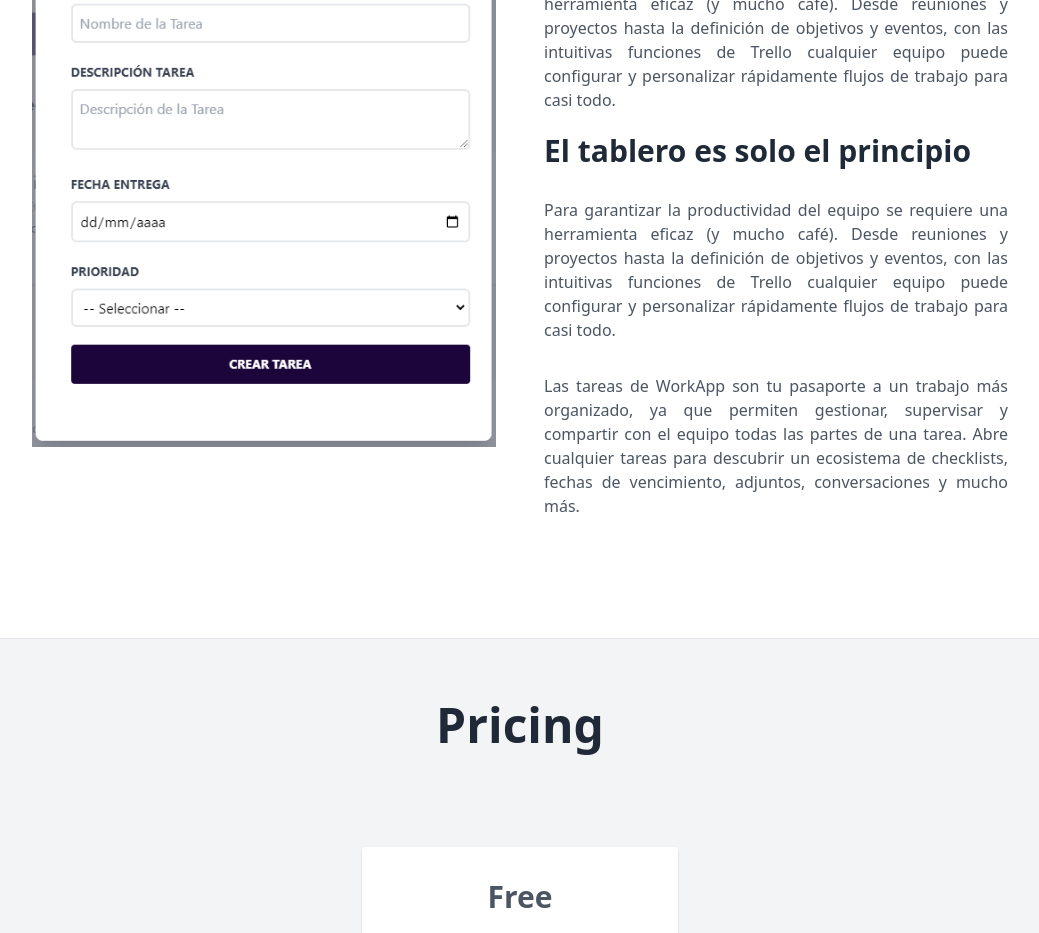
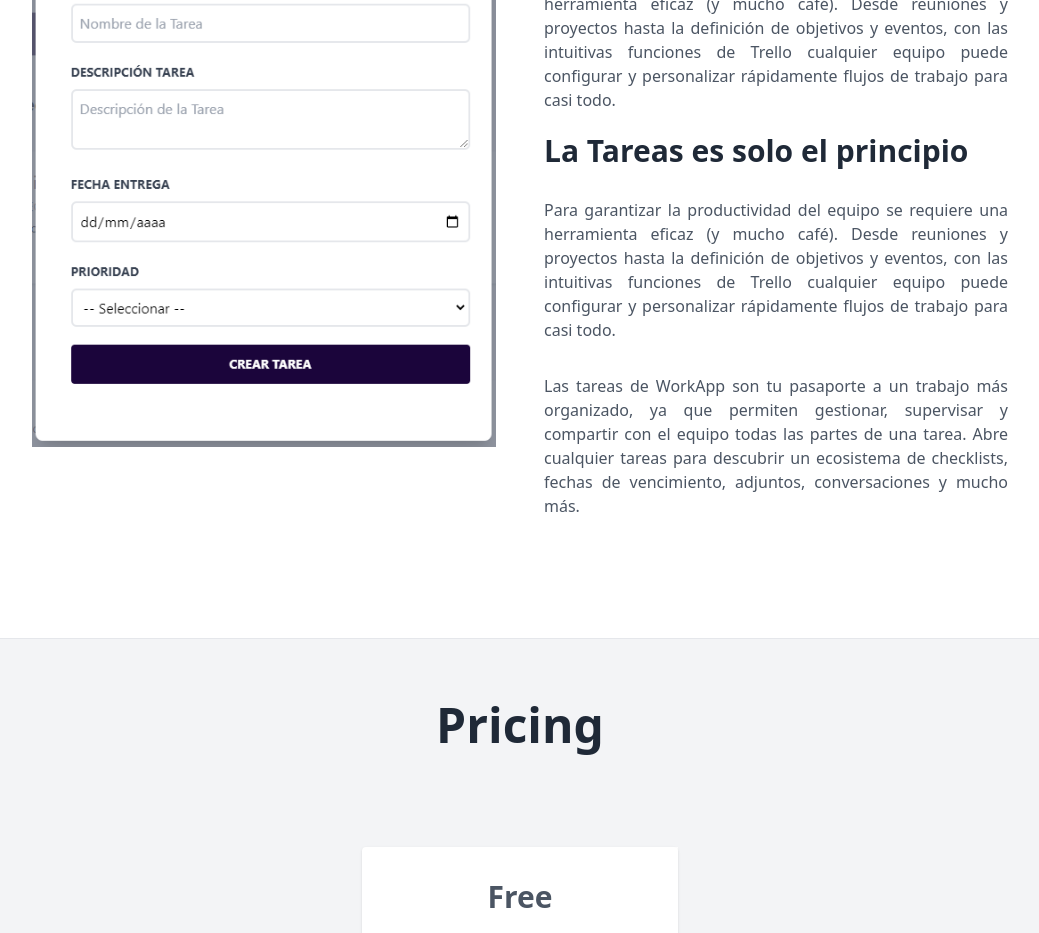
Before and after one commit to alexbastidasdev/workapp-frontend, a React (Vite) app: page / in a window 1280 px wide. Shown: the part 1700-2633 px from the top of the page, without its empty margins (120-1159 px from the left). Built offline with nearby package versions, Linux system fonts and the light colour scheme; no server answers.

Commit message:
modifique home segunda vez

```diff
--- a/src/paginas/Home.jsx
+++ b/src/paginas/Home.jsx
@@ -70,7 +70,7 @@ const Home = () => {
                                         <br /><br/>
 
                                         <h3 className="text-3xl text-gray-800 font-bold leading-none mb-3">
-                                        El tablero es solo el principio
+                                        La Tareas es solo el principio
                                         </h3>
                                     </p>
                                     <p className="text-gray-600 mb-8 text-justify">
```
